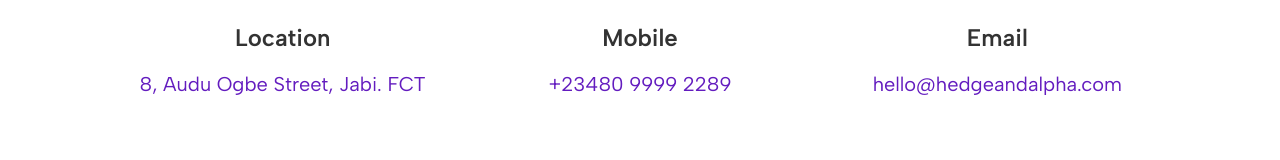
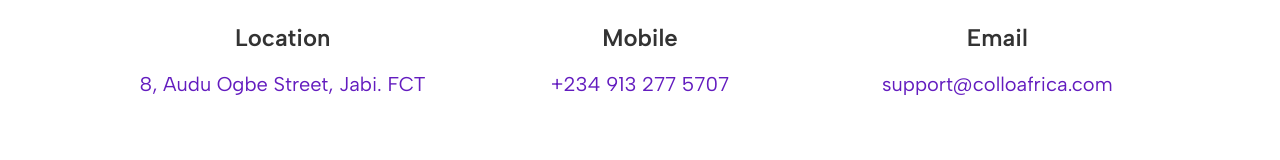
Before and after one commit to hedge-and-alpha/website_v2, a Nuxt app: page /contact in a window 1280 px wide. Shown: the part 1224-1384 px from the top of the page. Built offline with nearby package versions, Linux system fonts and the light colour scheme.

Commit message:
chore(footer): change contact details

```diff
--- a/pages/contact/index.vue
+++ b/pages/contact/index.vue
@@ -126,7 +126,7 @@
             Mobile
           </p>
           <p class="text-[#631CBF] sm:text-xl leading-[normal]">
-            +23480 9999 2289
+            +234 913 277 5707
           </p>
         </li>
         <li class="sm:w-[378.67px]">
@@ -152,7 +152,7 @@
             Email
           </p>
           <p class="text-[#631CBF] sm:text-xl leading-[normal]">
-            hello@hedgeandalpha.com
+            support@colloafrica.com
           </p>
         </li>
       </ul>
```
